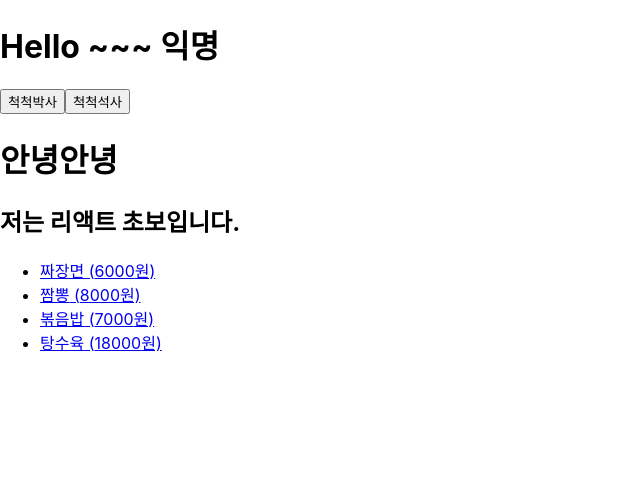
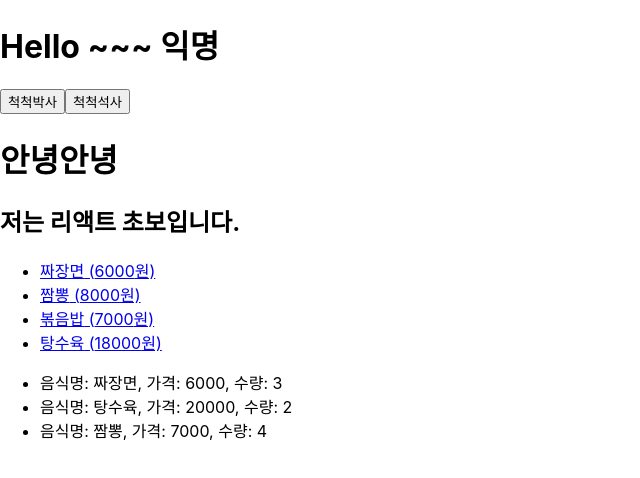
Before and after one commit to dlwlsgur0909/todo-react-app202301, a React (Create React App) app: page / in a window 1280 px wide. Shown: the top 478 px of the page, without its empty margins (0-640 px from the left). Built offline with nearby package versions, Linux system fonts and the light colour scheme.

Commit message:
# Item component화(props 활용)

```diff
--- a/src/App.js
+++ b/src/App.js
@@ -3,6 +3,7 @@
 import Greeting from './components/Greeting';
 import FoodList from './components/FoodList';
 import Hello from './components/Hello';
+import ItemMain from './components/item/ItemMain';
 
 function App() {
   return (
@@ -10,6 +11,7 @@
       <Hello />
       <Greeting />
       <FoodList />
+      <ItemMain />
     </>
   )
 }
--- /dev/null
+++ b/src/components/item/Item.js
@@ -0,0 +1,14 @@
+import React from 'react'
+
+// props는 부모 컴포넌트가 속성값으로 전달한 데이터 객체
+const Item = ({foodInfo}) => {
+
+    // console.log(foodInfo);
+    const {foodName:fn, price:p, quantity:q} = foodInfo;
+
+    return (
+    <li>음식명: {fn}, 가격: {p}, 수량: {q} </li>
+  )
+}
+
+export default Item
--- /dev/null
+++ b/src/components/item/ItemMain.js
@@ -0,0 +1,47 @@
+import React from 'react'
+import Item from './Item';
+
+// 음식 메뉴 리스트 관리
+const ItemMain = () => {
+
+    // 이 컴포넌트에서 음식 API를 호출해서 받아온다면...
+    const foodArray = [
+        {
+            foodName: '짜장면',
+            price: 6000,
+            quantity: 3
+        },
+        {
+            foodName: '탕수육',
+            price: 20000,
+            quantity: 2
+        },
+        {
+            foodName: '짬뽕',
+            price: 7000,
+            quantity: 4
+        },
+    ];
+
+    // 음식 배열 길이만큼 li태그 생성하기
+    // 절차형 방식
+    // const tagArray = []; // 태그를 저장할 배열
+    // const makeList = () => {
+    //     for(let food of foodArray) {
+    //         const {foodName, price, quantity} = food;
+    //         tagArray.push(<li>음식명: {foodName}, 가격: {price}, 수량: {quantity} </li>);
+    //     }
+    //     return tagArray;
+    // }
+
+    // 함수형 방식
+    const tagArray = foodArray.map(food => <Item key={food.foodName} foodInfo={food}/>);
+
+  return (
+    <ul>
+        {tagArray}
+    </ul>
+  )
+}
+
+export default ItemMain
```
